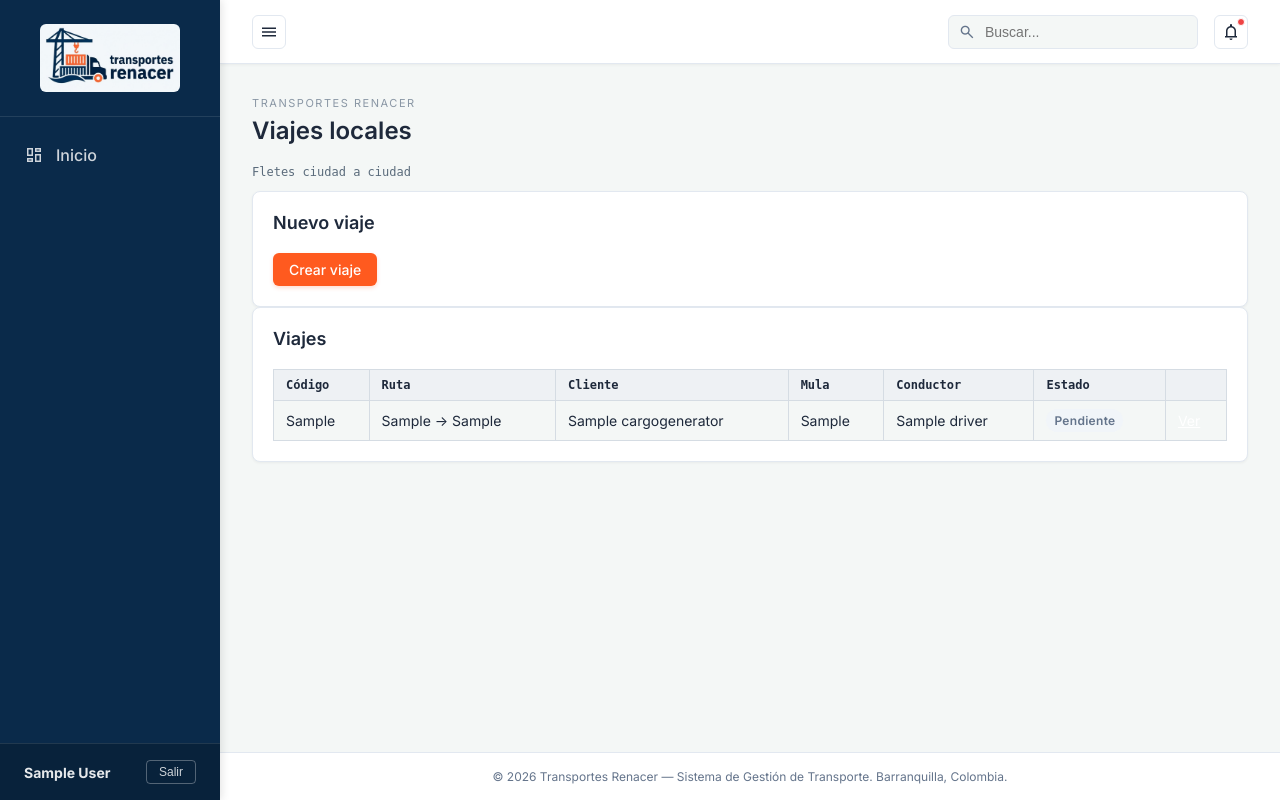
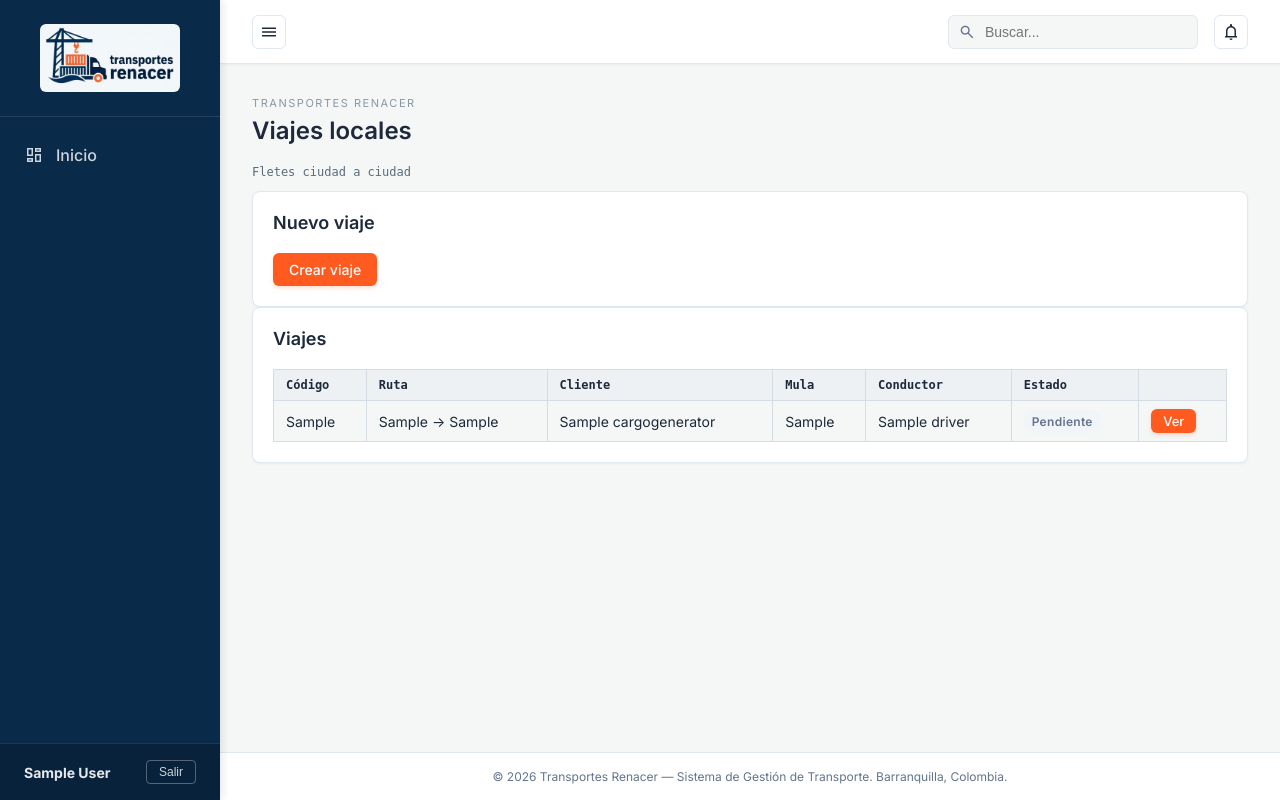
Before and after one commit to transporterenacer/transportes-renacer, a Django app: page /operaciones/viajes/ in a window 1280 px wide. Run offline with Django 5.2, Linux system fonts and the light colour scheme; a user stored in the database is signed in; tables that the repository leaves empty hold one stand-in row (values such as "Sample post"); data that the repository does not hold is empty; parts of the project's set-up code (start-up, migrations or seed data) failed here and were passed over.

Commit message:
fix(viajes): enlace Ver con estilo btn-primary para que resalte en la tabla

```diff
--- a/templates/operaciones/viaje_list.html
+++ b/templates/operaciones/viaje_list.html
@@ -27,7 +27,7 @@
         <td>{{ v.vehicle.placa }}</td>
         <td>{{ v.driver.nombre }}</td>
         <td><span class="badge {% if v.estado == 'finalizado' %}badge-ok{% else %}badge-idle{% endif %}">{{ v.get_estado_display }}</span></td>
-        <td><a class="btn-link" href="{% url 'operaciones:viaje_detalle' v.pk %}">Ver</a></td>
+        <td><a class="btn-primary" style="padding:4px 12px; font-size:.8125rem;" href="{% url 'operaciones:viaje_detalle' v.pk %}">Ver</a></td>
       </tr>
       {% endfor %}
     </tbody>
```
